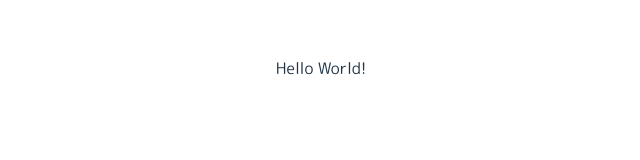
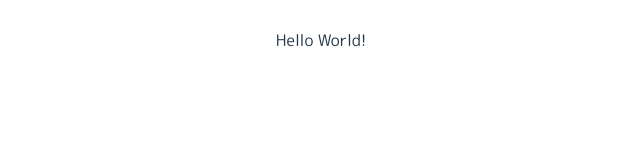
Before and after one commit to fespschulte/RamenGo, a website built with Vite: page index.html in a window 1280 px wide. Shown: the whole page, without its empty margins (319-959 px from the left). Built offline with nearby package versions, Linux system fonts and the light colour scheme.

Commit message:
:lipstick: Add Import from Reset CSS

```diff
--- a/src/styles/style.css
+++ b/src/styles/style.css
@@ -1,3 +1,5 @@
+@import url('reset.css');
+
 :root {
   font-family: "M PLUS Rounded 1c", sans-serif;
   font-style: normal;
```
